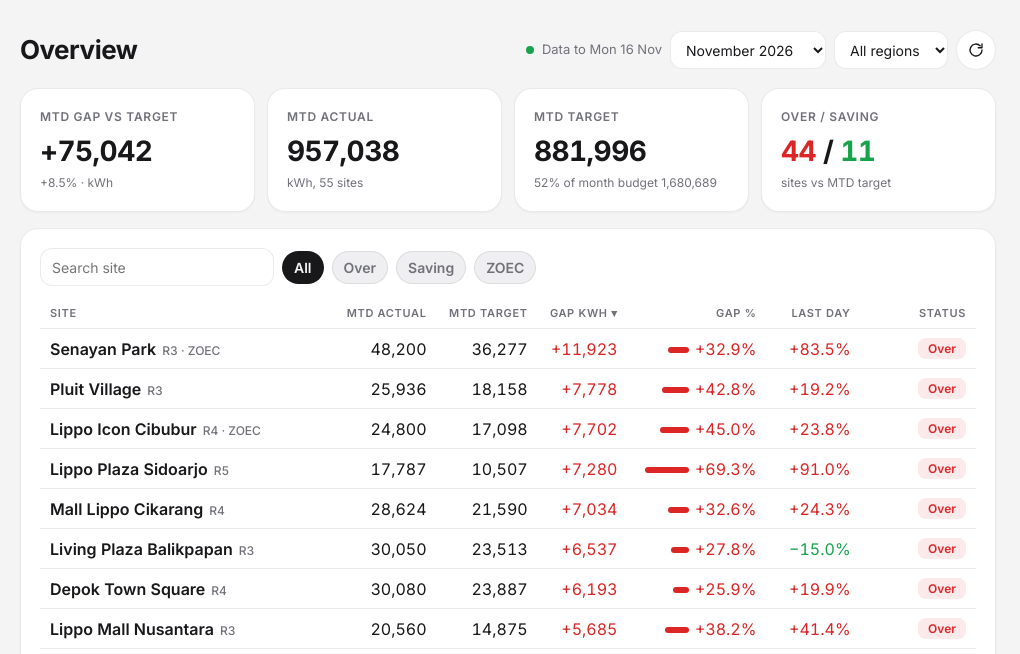
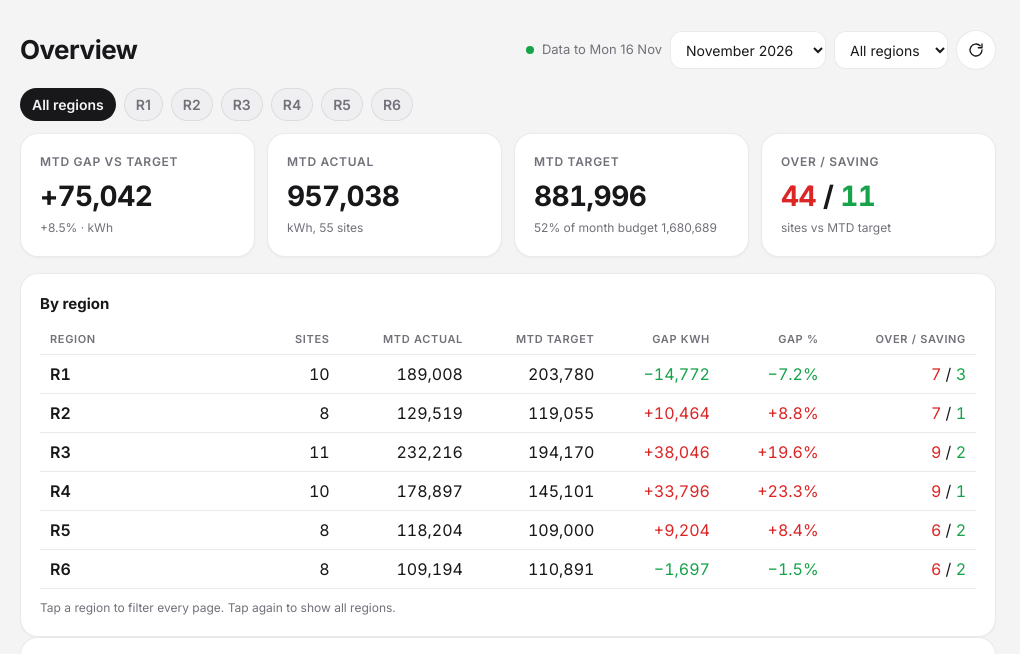
Before and after one commit to micaelivansaputra-blip/dashboard-listrik, a plain HTML site: page index.html in a window 1280 px wide. Shown: the top 654 px of the page, 260-1280 px from the left. Drawn offline with nearby package versions, Linux system fonts and the light colour scheme.

Commit message:
Overview: region buttons and By region summary table (tap to filter)
Co-Authored-By: Claude Sonnet 5.5 <noreply@anthropic.com>
Claude-Session: https://claude.ai/code/session_01UvDM1eecYnmPHVdP2f4m3Q

```diff
--- a/index.html
+++ b/index.html
@@ -170,10 +170,15 @@ function tag(g){return g==null?'<span class="tag t-n">n/a</span>':g>.1?'<span cl
 function renderOv(){
  const R=rows(),A=R.reduce((x,r)=>x+r.o.a,0),T=R.reduce((x,r)=>x+r.o.t,0),over=R.filter(r=>r.o.gap>0).length,sav=R.length-over;
  const B=R.reduce((x,r)=>x+budget(r.s,st.m),0);
- let h=`<div class="kpis"><div class="card kpi hl"><div class="l">MTD gap vs target</div><div class="v">${sg(A-T)}</div><div class="n">${pc(T?(A-T)/T:0)} · kWh</div></div>
+ const RA=S.map(s=>({s,o:mtd(s,2026,st.m,upTo())})).filter(r=>r.o.has&&r.o.n>0);
+ const regRow=g=>{const L=RA.filter(r=>r.s.r==g),a=L.reduce((x,r)=>x+r.o.a,0),tt=L.reduce((x,r)=>x+r.o.t,0),ov=L.filter(r=>r.o.gap>0).length;return{g,n:L.length,a,t:tt,gap:a-tt,pct:tt?(a-tt)/tt:0,ov}};
+ const RR=regs.map(regRow).filter(r=>r.n);
+ let h=`<div class="row" id="rgb" role="group" aria-label="Region">`+['all',...regs].map(r=>`<button class="chip" data-rg="${r}" aria-pressed="${st.reg==r}">${r=='all'?'All regions':r}</button>`).join('')+`</div>
+ <div class="kpis"><div class="card kpi hl"><div class="l">MTD gap vs target</div><div class="v">${sg(A-T)}</div><div class="n">${pc(T?(A-T)/T:0)} · kWh</div></div>
  <div class="card kpi"><div class="l">MTD actual</div><div class="v">${nf(A)}</div><div class="n">kWh, ${R.length} sites</div></div>
  <div class="card kpi"><div class="l">MTD target</div><div class="v">${nf(T)}</div><div class="n">${B?Math.round(T/B*100)+'% of month budget '+nf(B):''}</div></div>
  <div class="card kpi"><div class="l">Over / Saving</div><div class="v"><span class="up">${over}</span> / <span class="dn">${sav}</span></div><div class="n">sites vs MTD target</div></div></div>`;
+ h+=`<div class="card"><h3>By region</h3><div class="tw"><table><thead><tr><th>Region</th><th>Sites</th><th>MTD actual</th><th>MTD target</th><th>Gap kWh</th><th>Gap %</th><th>Over / Saving</th></tr></thead><tbody>`+RR.map(r=>`<tr data-rg="${r.g}" style="cursor:pointer${st.reg==r.g?';background:var(--s2)':''}"><td class="nm">${r.g}</td><td>${r.n}</td><td>${nf(r.a)}</td><td>${nf(r.t)}</td><td class="${r.gap>0?'up':'dn'}">${sg(r.gap)}</td><td class="${r.gap>0?'up':'dn'}">${pc(r.pct)}</td><td><span class="up">${r.ov}</span> / <span class="dn">${r.n-r.ov}</span></td></tr>`).join('')+`</tbody></table></div><div class="note">Tap a region to filter every page. Tap again to show all regions.</div></div>`;
  h+=`<div class="card"><div class="row"><input type="search" id="q" placeholder="Search site" value="${st.q}">`+['all:All','over:Over','sav:Saving','zoec:ZOEC'].map(x=>{const[k,l]=x.split(':');return`<button class="chip" data-f="${k}" aria-pressed="${st.f==k}">${l}</button>`}).join('')+`</div><div class="tw"><table><thead><tr><th data-s="name">Site</th><th data-s="a">MTD actual</th><th data-s="t">MTD target</th><th data-s="gap">Gap kWh ▾</th><th data-s="pct">Gap %</th><th>Last day</th><th>Status</th></tr></thead><tbody>`;
  let L=R.filter(r=>(st.f=='over'?r.o.gap>0:st.f=='sav'?r.o.gap<=0:st.f=='zoec'?r.s.z:true)&&(!st.q||r.s.n.toLowerCase().includes(st.q.toLowerCase())));
  const key={name:r=>r.s.n,a:r=>-r.o.a,t:r=>-r.o.t,gap:r=>-r.o.gap,pct:r=>-r.o.pct}[st.sort];
@@ -186,6 +191,7 @@ function renderOv(){
  $('#p-ov').innerHTML=h;
  $('#q').oninput=e=>{st.q=e.target.value;const p=e.target.selectionStart;renderOv();const q=$('#q');q.focus();q.setSelectionRange(p,p)};
  $$('#p-ov [data-f]').forEach(b=>b.onclick=()=>{st.f=b.dataset.f;renderOv()});
+ $$('#p-ov [data-rg]').forEach(b=>b.onclick=()=>{const g=b.dataset.rg;st.reg=(b.tagName=='TR'&&st.reg==g)?'all':g;$('#reg').value=st.reg;renderOv()});
  $$('#p-ov th[data-s]').forEach(b=>b.onclick=()=>{st.sort=b.dataset.s;renderOv()});
  $$('#p-ov tbody tr[data-k]').forEach(t=>t.onclick=()=>openSite(+t.dataset.k));
 }
```
Also changed, not shown: lean/src/template.html (+7 -1 lines).
